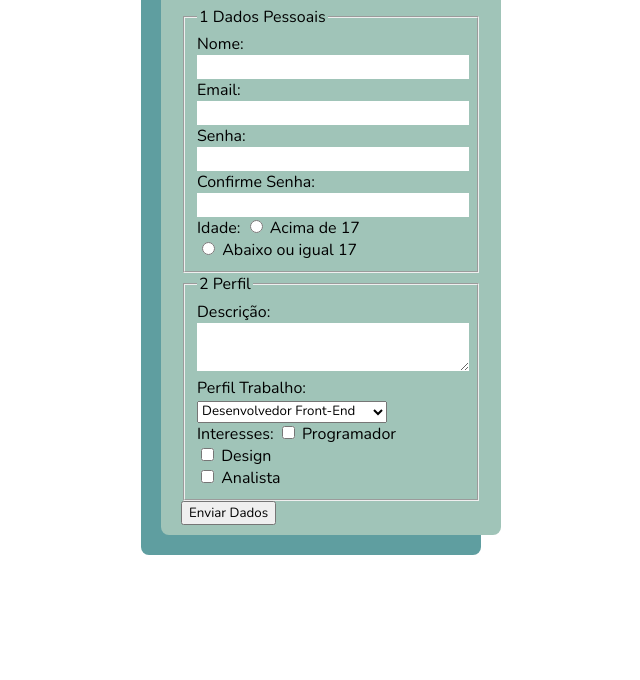
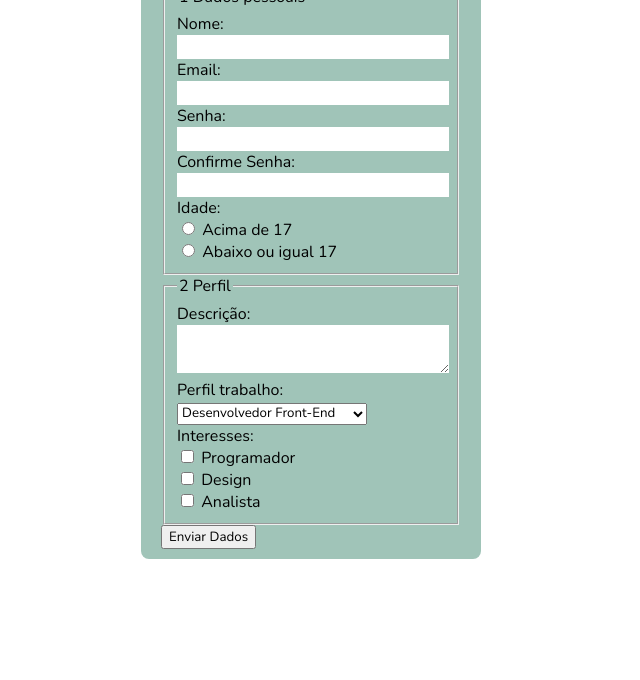
Before and after one commit to LuzKS/DesenvolvimentoWeb, a plain HTML site: page Exercicio1/formulario.html in a window 1280 px wide. Shown: the part 120-800 px from the top of the page, without its empty margins (329-969 px from the left). Drawn offline with nearby package versions, Linux system fonts and the light colour scheme.

Commit message:
Update formulario.html

```diff
--- a/Exercicio1/formulario.html
+++ b/Exercicio1/formulario.html
@@ -10,14 +10,13 @@
     <link rel="stylesheet" href="estiloooo.css">
 </head>
 <body>
-    <div id="sombra">
     <div>
         <form action="informacoes.txt" method="post">
             <h1>Cadastrar usuário</h1>
 
             <fieldset><!-- Margem -->
                 <!-- DADOS -->
-                    <legend>1 Dados Pessoais</legend>
+                <legend><span id="um">1</span> Dados pessoais</legend>
                 <label for="uNome">Nome:</label>
                 <input type="text" id="uNome">
 
@@ -28,7 +27,7 @@
                 <label for="uSenhaConf">Confirme Senha:</label>
                 <input type="password" id="uSenhaConf">
 
-                    <label for="">Idade:</label>
+                <label for="">Idade:</label><br>
                 <input type="radio" id="uIdadeMenor" name="uId">
                 <label for="uIdadeMenor">Acima de 17</label><br>
 
@@ -37,19 +36,19 @@
             </fieldset>
 
             <fieldset><!-- Margem 2-->
-                    <legend>2 Perfil</legend>
+                <legend><span id="dois">2</span> Perfil</legend>
                 <label>Descrição:</label>
                 <textarea name="uDesc" id="uDesc" cols="15" rows="2"></textarea>
-                    <label>Perfil Trabalho:</label>
+                <label>Perfil trabalho:</label>
                 <select name="perfisT" id="perfisT">
                     <optgroup label="WEB">
                         <option value="FrontEnd">Desenvolvedor Front-End</option>
                         <option value="php">Desenvolvedor PHP</option>
                         <option value="Python">Desenvolvedor Python</option>
                     </optgroup>
-                    </select>
+                </select><br>
 
-                    <label>Interesses:</label>
+                <label>Interesses:</label><br>
                 <input type="checkbox" id="uIntProg" name="uIntProg">
                 <label for="uIntProg">Programador</label><br>
                 <input type="checkbox" id="uIntDes" name="uIntDes">
@@ -61,6 +60,5 @@
             <button type="submit">Enviar Dados</button>
         </form>
     </div>
-    </div>
 </body>
 </html>
```
Lines whose indentation alone changed are shown as unchanged.
